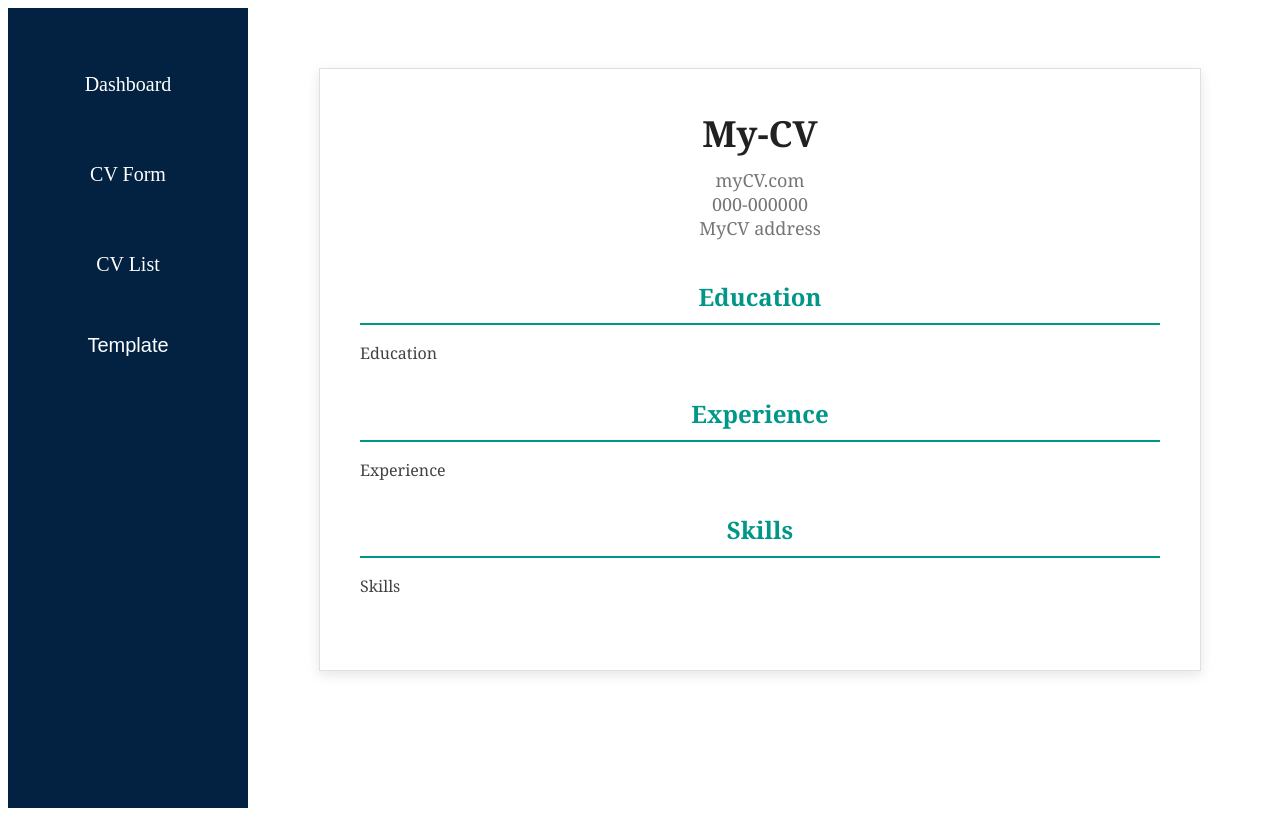
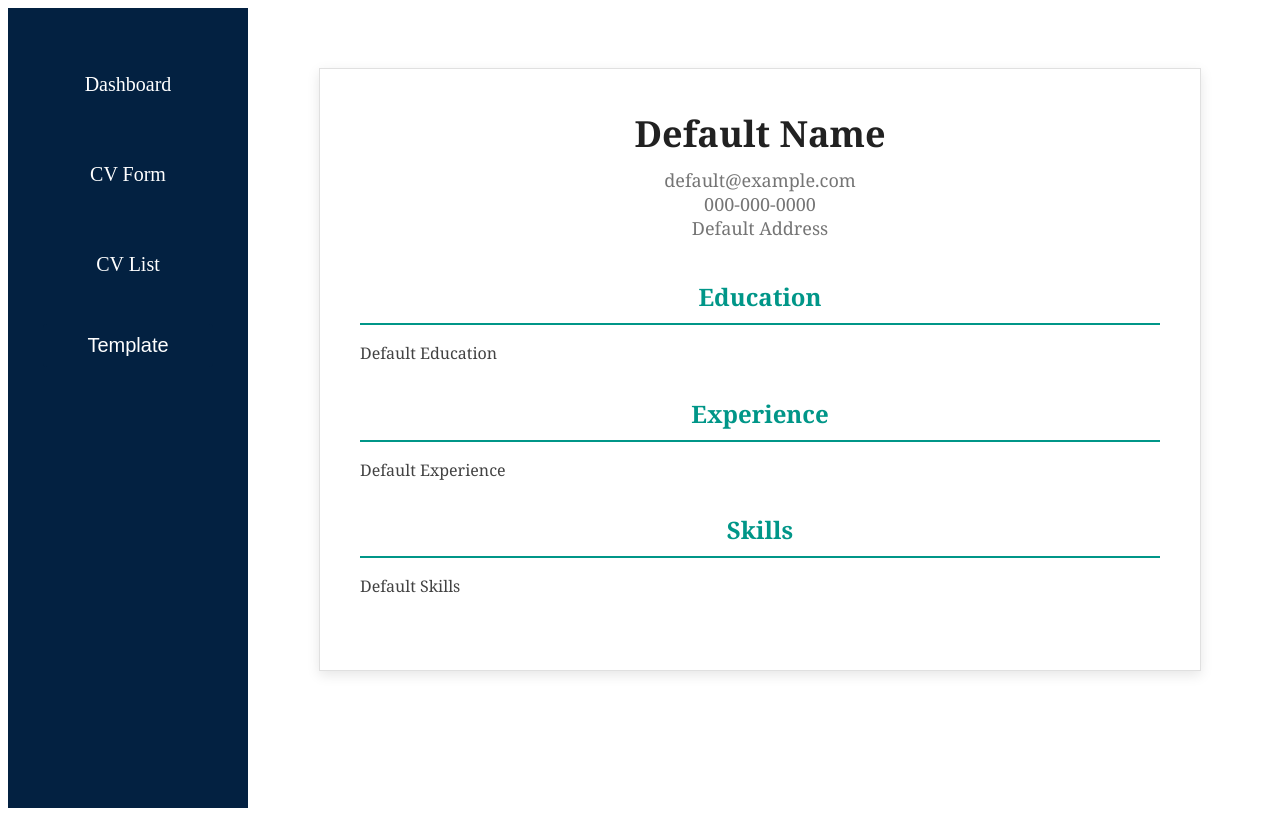
Before and after one commit to dipsankadariya/CV-Mangement-systems, a React (Vite) app: page /Template in a window 1280 px wide. Built offline with nearby package versions, Linux system fonts and the light colour scheme; no server answers.

Commit message:
new updaetes

```diff
--- a/src/Components/CVList.jsx
+++ b/src/Components/CVList.jsx
@@ -1,4 +1,3 @@
-
 import React, { useState, useEffect } from 'react';
 import axios from 'axios';
 import { useNavigate } from 'react-router-dom';
--- a/src/Components/Template.jsx
+++ b/src/Components/Template.jsx
@@ -1,38 +1,18 @@
-
-import React, { useState, useEffect } from 'react';
+import React from 'react';
 import { useLocation } from 'react-router-dom';
-import axios from 'axios';
 import '../Css/Template.css';
 
 function Template() {
-  const [cv, setCv] = useState({
-    full_name: 'My-CV',
-    email: 'myCV.com',
-    phone: '000-000000',
-    address: 'MyCV address',
-    education: 'Education',
-    experience: ' Experience',
-    skills: ' Skills',
-  });
-
-  const location = useLocation();
-  const { state } = location;
-
-  useEffect(() => {
-    if (state && state.cv) {
-      setCv(state.cv);
-    } else {
-      async function fetchLatestCv() {
-        try {
-          const response = await axios.get('http://localhost:5000/api/cvs/latest');
-          setCv(response.data);
-        } catch (error) {
-          console.error('Error fetching the latest CV:', error);
-        }
-      }
-      fetchLatestCv();
-    }
-  }, [state]);
+  const { state } = useLocation();
+  const cv = state?.cv || {
+    full_name: 'Default Name',
+    email: 'default@example.com',
+    phone: '000-000-0000',
+    address: 'Default Address',
+    education: 'Default Education',
+    experience: 'Default Experience',
+    skills: 'Default Skills',
+  };
 
   return (
     <div className="resume">
```
Also changed, not shown: 1 other file (tests, documents, lock files or other folders).
